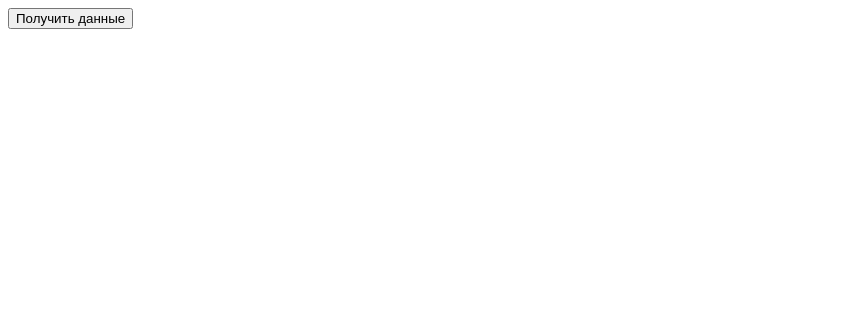
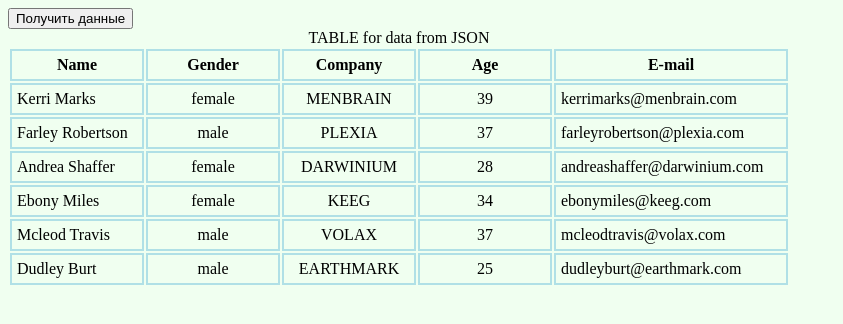
Before and after one commit to koshmaymm/03.03, a website: page index.html in a window 1280 px wide. Both pictures are taken after a click on the button "Получить данные". Shown: the whole page, without its empty margins (0-843 px from the left). Drawn offline with Linux system fonts and the light colour scheme.

Commit message:
'style.css'

```diff
--- a/index.html
+++ b/index.html
@@ -2,11 +2,29 @@
 	<html>
 	<head>
 		<meta charset="UTF-8">
-		<title></title>
+		<link href="style.css" rel="stylesheet">
+		<title>!!!</title>
 	</head>
 		<body>
 
 			<input type="button" id="but" value="Получить данные"/>
+			<table class="table">
+			<caption>TABLE for data from JSON</caption>
+
+				<thead>
+					<tr>
+						<th>Name</th><th>Gender</th><th>Company</th><th>Age</th><th class="mail">E-mail</th>
+					</tr>
+				</thead>
+
+				<tbody id="tableId">
+				</tbody>
+			</table>
+
+
+
+
+
 			<script src="script.js"></script>
 		</body>
 	</html>
--- a/script.js
+++ b/script.js
@@ -17,11 +17,38 @@ window.onload = function() {
 				alert(data.status + ': ' + data.statusText);
 			  } else {
 				let users = JSON.parse(data.responseText);
+					let tbody = document.getElementById("tableId");
+
 					users.forEach((user) => {
-						console.log(user.name)
-					})
+						console.log(user.name);
+							let tr = document.createElement('tr');
+
+								let td1 = document.createElement('td');
+								td1.innerHTML = user.name;
+								tr.appendChild(td1);
+
+								let td2 = document.createElement('td');
+								td2.innerHTML = user.gender;
+								td2.classList.add("genderCompanyAge");
+								tr.appendChild(td2);
+
+								let td3 = document.createElement('td');
+								td3.innerHTML = user.company;
+								td3.classList.add("genderCompanyAge");
+								tr.appendChild(td3);
+
+								let td4 = document.createElement('td');
+								td4.innerHTML = user.age;
+								td4.classList.add("genderCompanyAge");
+								tr.appendChild(td4);
+
+								let td5 = document.createElement('td');
+								td5.innerHTML = user.email;
+								td5.classList.add("mail");
+								tr.appendChild(td5);
+
+							tbody.appendChild(tr);
+					});
 			  }
-
 			}
-
 	}
--- /dev/null
+++ b/style.css
@@ -0,0 +1,20 @@
+.table{
+	min-width: 500px;
+	min-height: 200px;
+
+}
+body{
+	background-color: #F0FFF0;
+}
+th,td{
+	border: 2px solid #B0E0E6;
+	padding: 5px;
+	min-width: 120px;
+
+}
+.genderCompanyAge{
+	text-align: center;
+}
+.mail{
+	min-width: 220px;
+}
```
